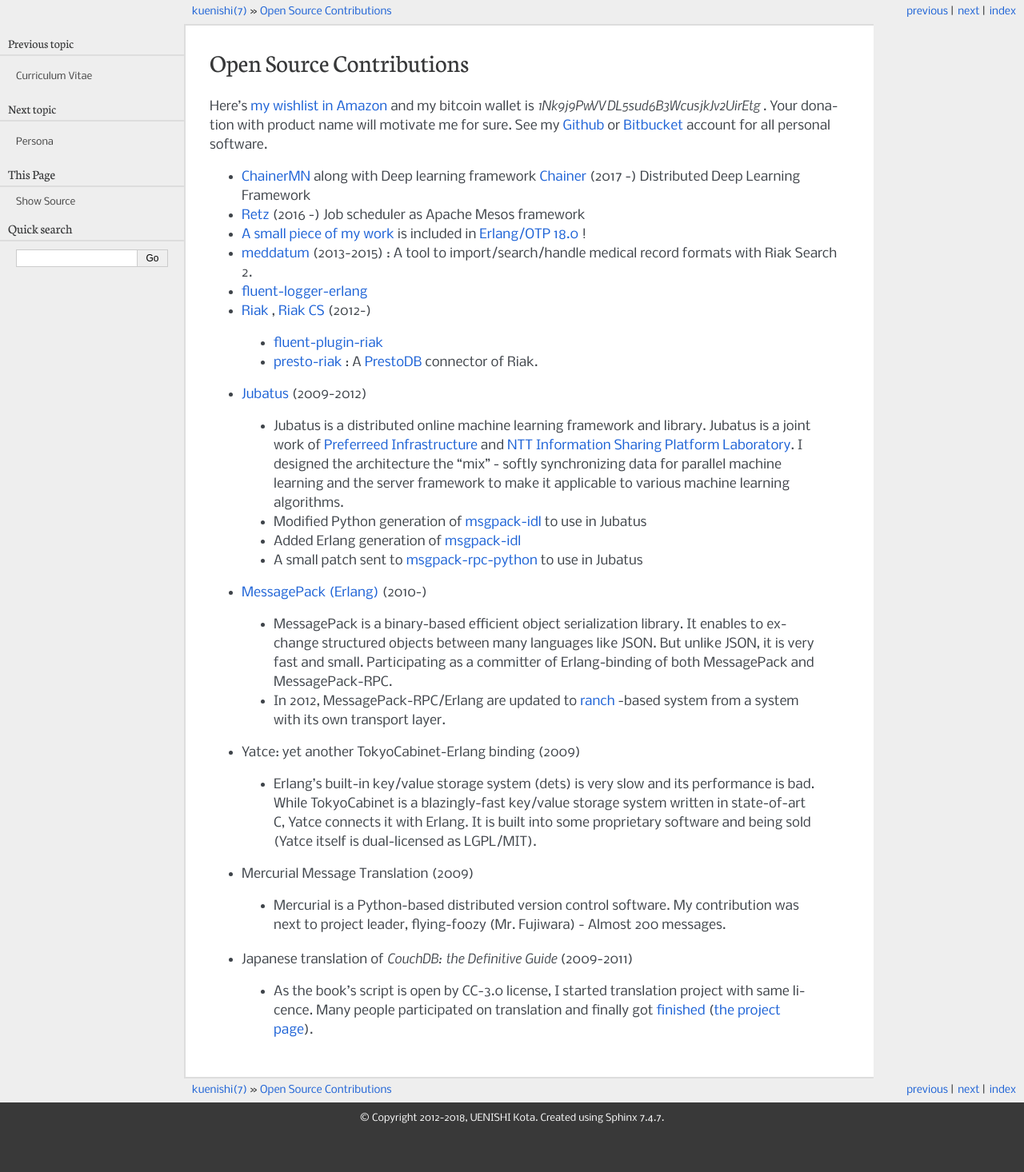
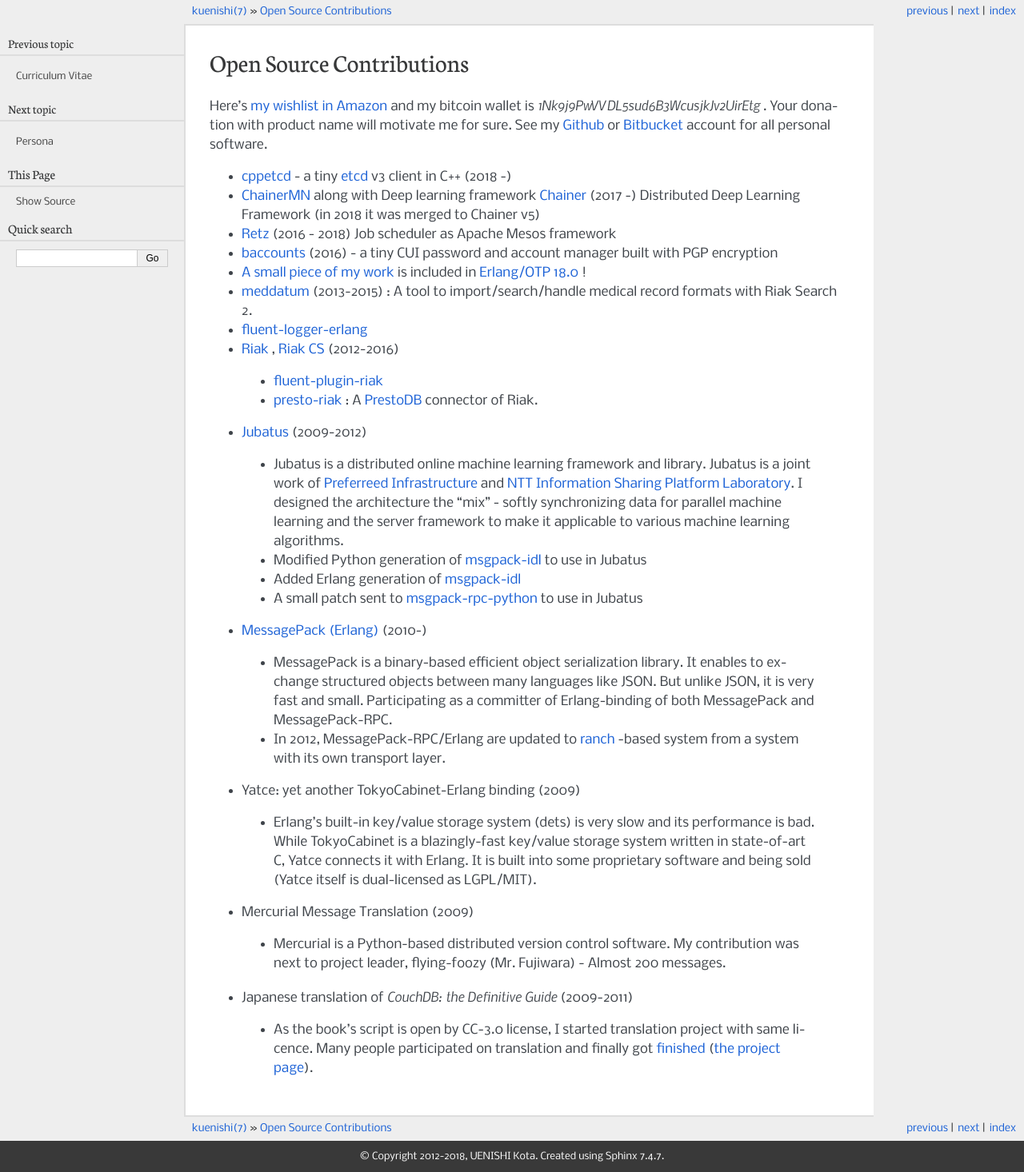
Before and after one commit to kuenishi/mywebsite, a Sphinx documentation site: the page built from source/opensource.rst, in a window 1280 px wide. Shown: the whole page at 80% size. Built offline with Sphinx 7.4.7, drawn with Linux system fonts in a browser that asks for light colours; before the commit the page ends 1418 px from its top, so only the background shows below that.

Commit message:
Add OSS contribution

```diff
--- a/source/opensource.rst
+++ b/source/opensource.rst
@@ -8,12 +8,18 @@
 <https://github.com/kuenishi>`_ or `Bitbucket
 <https://bitbucket.org/kuenishi>`_ account for all personal software.
 
+- `cppetcd <https://github.com/kuenishi/cppetcd>`_ - a tiny `etcd
+  <http://etcd.io>`_ v3 client in C++ (2018 -)
+
 - `ChainerMN <https://github.com/chainer/chainermn>`_ along with Deep
   learning framework `Chainer <https://chainer.org>`_ (2017 -)
-  Distributed Deep Learning Framework
+  Distributed Deep Learning Framework (in 2018 it was merged to Chainer v5)
 
-- `Retz <https://github.com/retz/retz>`_ (2016 -) Job scheduler as
+- `Retz <https://github.com/retz/retz>`_ (2016 - 2018) Job scheduler as
   Apache Mesos framework
+
+- `baccounts <https://github.com/kuenishi/baccounts>`_ (2016) - a tiny
+  CUI password and account manager built with PGP encryption
 
 - `A small piece of my work
   <https://github.com/erlang/otp/commit/966e9e7ed0951db306c3c5dc4b1fd4c6eac25cf9>`_
@@ -25,7 +31,7 @@
   Search 2.
 - `fluent-logger-erlang <https://github.com/fluent/fluent-logger-erlang>`_
 
-- `Riak <https://github.com/basho/riak>`_ , `Riak CS <https://github.com/basho/riak_cs>`_ (2012-)
+- `Riak <https://github.com/basho/riak>`_ , `Riak CS <https://github.com/basho/riak_cs>`_ (2012-2016)
 
  - `fluent-plugin-riak <https://github.com/kuenishi/fluent-plugin-riak>`_
  - `presto-riak <https://github.com/kuenishi/presto-riak>`_ : A `PrestoDB <https://prestodb.io>`_ connector of Riak.
```
